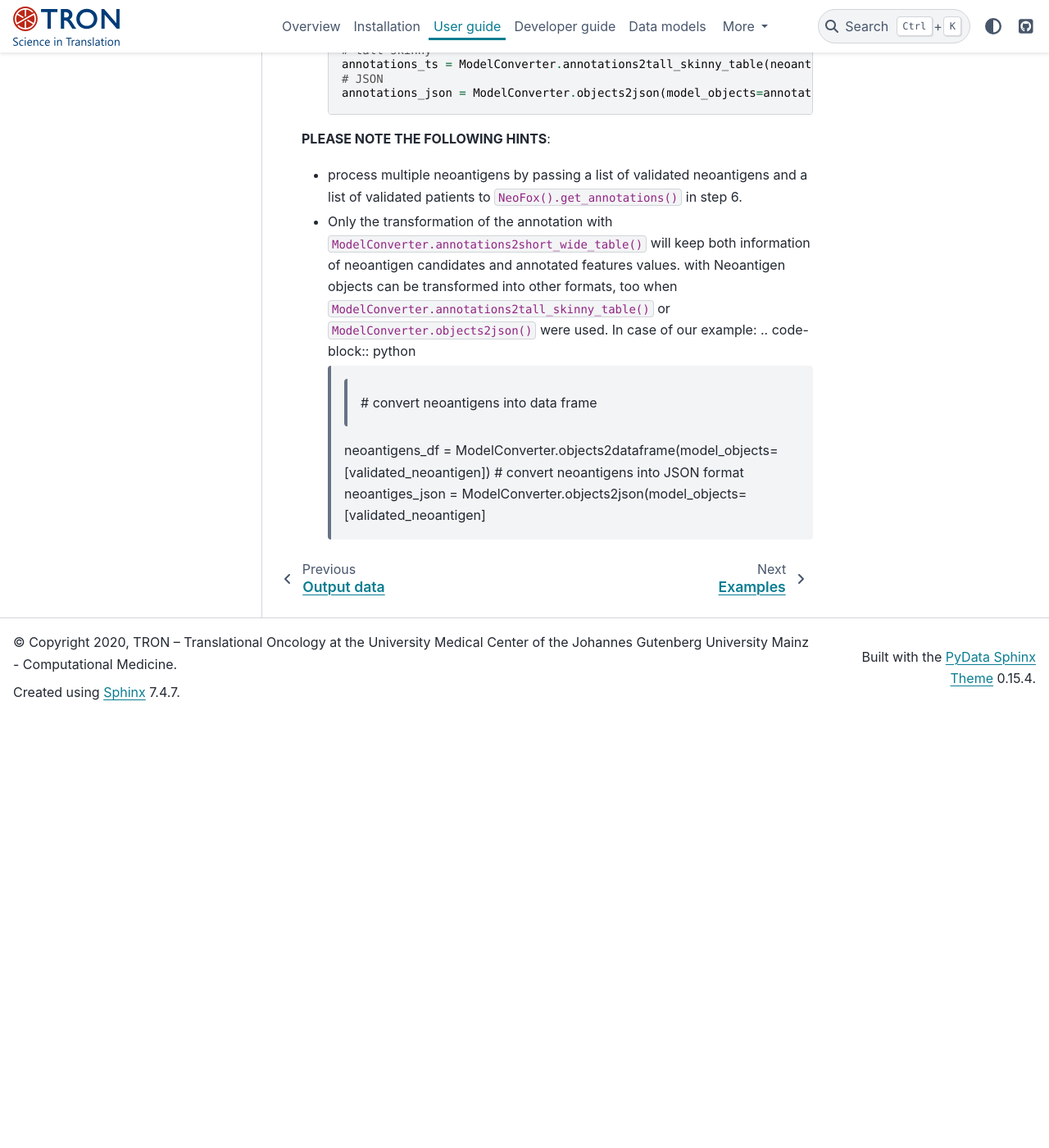
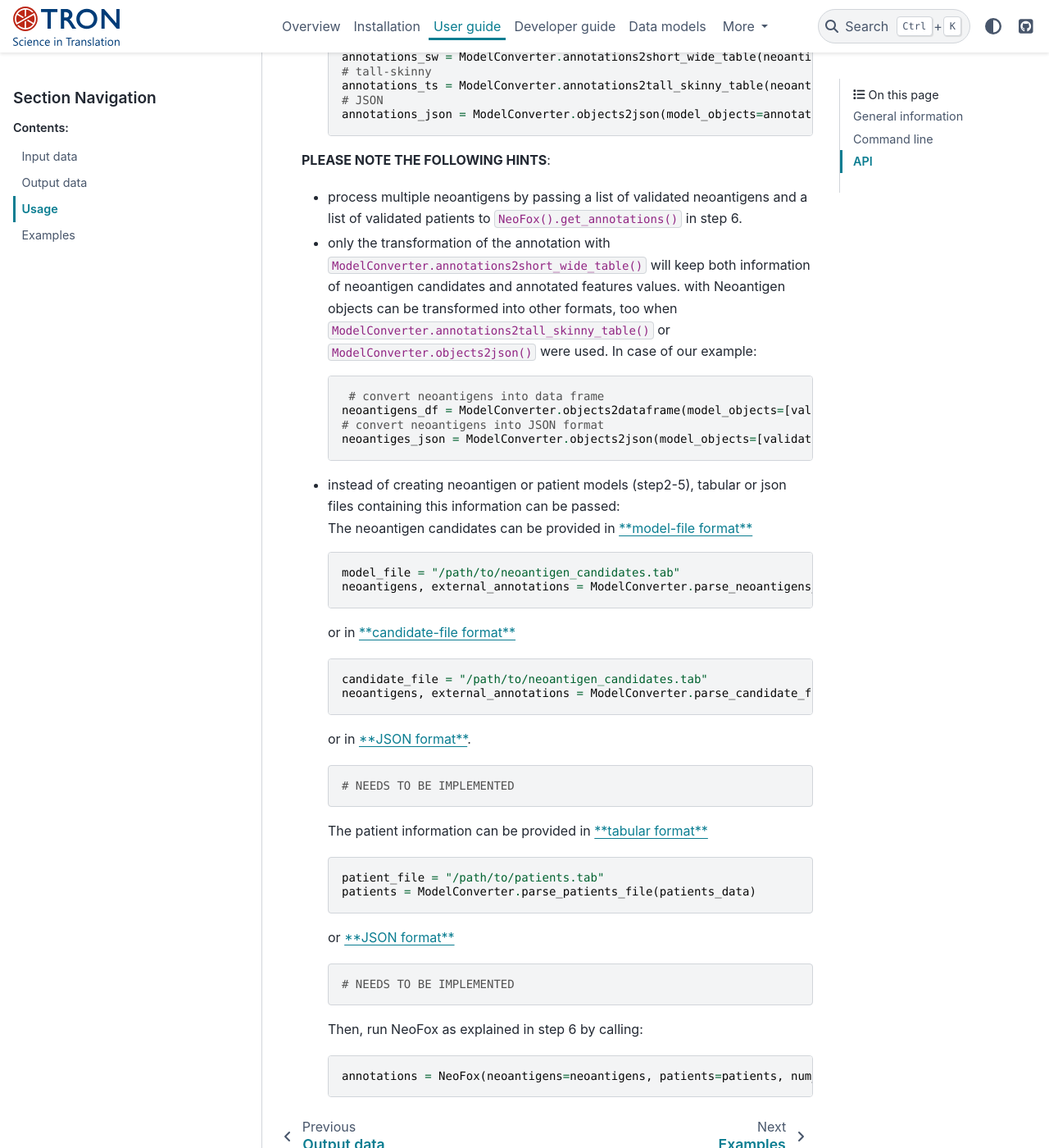
Before and after one commit to TRON-Bioinformatics/neofox, a Sphinx documentation site: the page built from docs/source/03_03_usage.md, in a window 1280 px wide and 1400 px high, scrolled down 3982 px. Shown: the whole window at 82% size. Built offline with Sphinx 7.4.7 and the PyData theme 0.15.4, drawn with Linux system fonts in a browser that asks for light colours; before the commit the page ends 4856 px from its top, so only the background shows below that; some of the changed text lies outside the part shown.

Commit message:
write doc

`````diff
--- a/docs/source/03_03_usage.md
+++ b/docs/source/03_03_usage.md
@@ -39,7 +39,7 @@
 ````
 
 ## API
-NeoFox can be used programmatically and by that integrated into existing tools. Here, we will explain the use of NeoFox by API step by step with the help of a dummy example.
+NeoFox can be used programmatically and by that integrated into existing tools. Here, we will explain the use of NeoFox by API step by step with the help of a dummy example that includes building models from scratch. The models can be created based on files, too. In this case, ignore step 2-5 and refer to the note on the bottom of this paragraph.
 
 1. **Import requirements**
     ````python
@@ -116,10 +116,38 @@
 
 **PLEASE NOTE THE FOLLOWING HINTS**:
 - process multiple neoantigens by passing a list of validated neoantigens and a list of validated patients to `NeoFox().get_annotations()` in step 6.
-- Only the transformation of the annotation with `ModelConverter.annotations2short_wide_table()` will keep both information of neoantigen candidates and annotated features values. with Neoantigen objects can be transformed into other formats, too when `ModelConverter.annotations2tall_skinny_table()` or `ModelConverter.objects2json()` were used. In case of our example:
+- only the transformation of the annotation with `ModelConverter.annotations2short_wide_table()` will keep both information of neoantigen candidates and annotated features values. with Neoantigen objects can be transformed into other formats, too when `ModelConverter.annotations2tall_skinny_table()` or `ModelConverter.objects2json()` were used. In case of our example:
    ````python
     # convert neoantigens into data frame
    neoantigens_df = ModelConverter.objects2dataframe(model_objects=[validated_neoantigen])
    # convert neoantigens into JSON format
    neoantiges_json = ModelConverter.objects2json(model_objects=[validated_neoantigen]
    ````
+- instead of creating neoantigen or patient models (step2-5), tabular or json files containing this information can be passed:
+  The neoantigen candidates can be provided in [**model-file format**](03_01_input_data.md#file-with-neonatigen-candidates)
+  ````python
+  model_file = "/path/to/neoantigen_candidates.tab"
+  neoantigens, external_annotations = ModelConverter.parse_neoantigens_file(neoantigens_file=model_file)
+  ````
+  or in [**candidate-file format**](03_01_input_data.md#file-with-neonatigen-candidates)
+  ````python
+  candidate_file = "/path/to/neoantigen_candidates.tab"
+  neoantigens, external_annotations = ModelConverter.parse_candidate_file(candidate_file=candidate_file)
+  ````
+  or in [**JSON format**](03_01_input_data.md#neoantigen-candidates-in-json-format).
+   ````python
+    # NEEDS TO BE IMPLEMENTED
+  ````
+  The patient information can be provided in [**tabular format**](03_01_input_data.md#file-with-patient-information)
+   ````python
+   patient_file = "/path/to/patients.tab"
+  patients = ModelConverter.parse_patients_file(patients_data)
+   ````
+  or [**JSON format**](03_01_input_data.md#patient-file-in-json-format)
+     ````python
+    # NEEDS TO BE IMPLEMENTED
+  ````
+  Then, run NeoFox as explained in step 6 by calling:
+  ````python
+  annotations = NeoFox(neoantigens=neoantigens, patients=patients, num_cpus=2).get_annotations()
+  ````
`````
Also changed, not shown: other parts of docs/source/03_03_usage.md (+2 -2 lines), docs/source/01_overview.md (+5 -3 lines), docs/source/03_01_input_data.md (+4 -4 lines).
